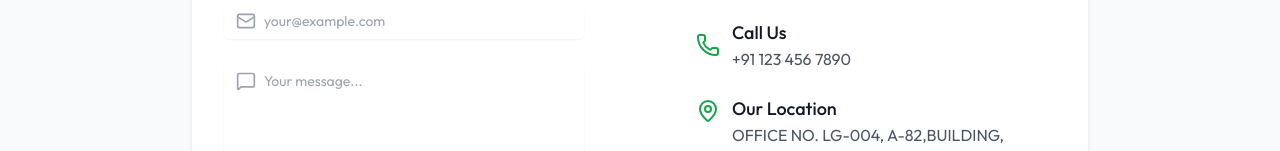
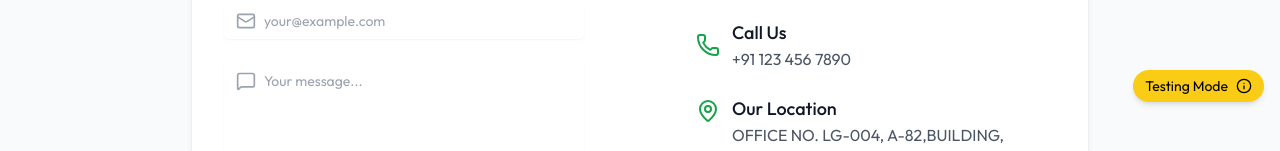
Before and after one commit to TrendiKalaIt/Trendikala-testing, a React (Vite) app in the folder frontend/: page /contact in a window 1280 px wide. Shown: the part 330-481 px from the top of the page. Built offline with nearby package versions, Linux system fonts and the light colour scheme; no server answers.

Commit message:
feat: add TestingBadge component to AuthLayout, HomeLayout, and Layout

```diff
--- a/frontend/src/components/Layouts/AuthLayout.jsx
+++ b/frontend/src/components/Layouts/AuthLayout.jsx
@@ -4,6 +4,9 @@ import { Outlet } from 'react-router-dom';
 import Footer from '../Footer';
 import Spinner from '../Spinner';
 import { useSelector } from 'react-redux';
+import Badge from '../TestingBadge';
+
+
 
 const AuthLayout = () => {
   const loading = useSelector((state) => state.loader.loading);
@@ -12,6 +15,7 @@ const AuthLayout = () => {
     <div className="min-h-screen bg-gray-50 relative">
       {loading && <Spinner />}
       <Outlet />
+      <Badge/>
       <Footer />
     </div>
   );
--- a/frontend/src/components/Layouts/HomeLayout.jsx
+++ b/frontend/src/components/Layouts/HomeLayout.jsx
@@ -5,7 +5,7 @@ import NavbarHome from '../NavbarHome';
 import Footer from '../Footer';
 import Spinner from '../Spinner';
 import { useSelector } from 'react-redux';
-import Badge from '../TestingBadge'
+import Badge from '../TestingBadge';
 
 const navLinks = [
   { name: 'home', path: '/' },
--- a/frontend/src/components/Layouts/Layout.jsx
+++ b/frontend/src/components/Layouts/Layout.jsx
@@ -5,6 +5,8 @@ import Navbar from '../Navbar';
 import Footer from '../Footer';
 import Spinner from '../Spinner';
 import { useSelector } from 'react-redux';
+import Badge from '../TestingBadge';
+
 
 const navLinks = [
   { name: 'home', path: '/' },
@@ -22,6 +24,7 @@ const Layout = () => {
       <Navbar links={navLinks} />
       <main className="flex-grow">
         <Outlet />
+        <Badge/>
       </main>
       <Footer />
     </div>
```
